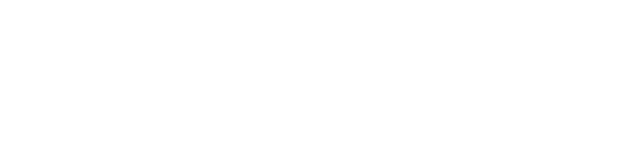
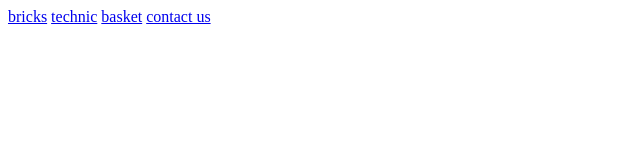
Before and after one commit to UP2018781/Coursework22, a website: page public/index.html in a window 1280 px wide. Shown: the whole page, without its empty margins (0-640 px from the left). Drawn offline with Linux system fonts and the light colour scheme.

Commit message:
some css

```diff
--- a/public/index.html
+++ b/public/index.html
@@ -3,6 +3,13 @@
     buy things
 </title>
 <body>
+    <nav class="navbar">
+        <a href = '#bricks'>bricks</a>
+        <a href = '#technic'>technic</a>
+        <a href = '#basket'>basket</a>
+        <a href = '#contact'>contact us</a>
+    </nav>
+
     <style src='style.css'></style>
     <script src='index.js'></script>
 
--- a/public/style.css
+++ b/public/style.css
@@ -1,10 +1,22 @@
+:root{
+    --main-color:#94594b;
+    --bg:#121212;
+}
+
+html{
+    font-size: 100%;
+    overflow-x: hidden;
+    scroll-padding-top: 9rem;
+    scroll-behavior: smooth;
+}
+
 body{
-    margin: 0em;
-    padding: 0;
+    background: var(--bg);
 }
-.sales{
-    background-color:gray;
-    height: 10%;
-    width: 10%;
-    position: absolute;
+
+.navbar{
+    background: var(--bg);
+    align-items: center;
+    justify-content: space-between;
+    padding: 1.5rem 7%;
 }
```
